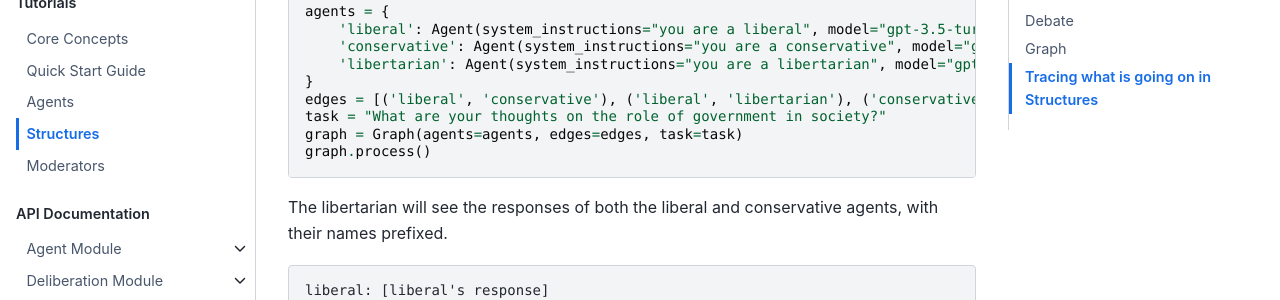
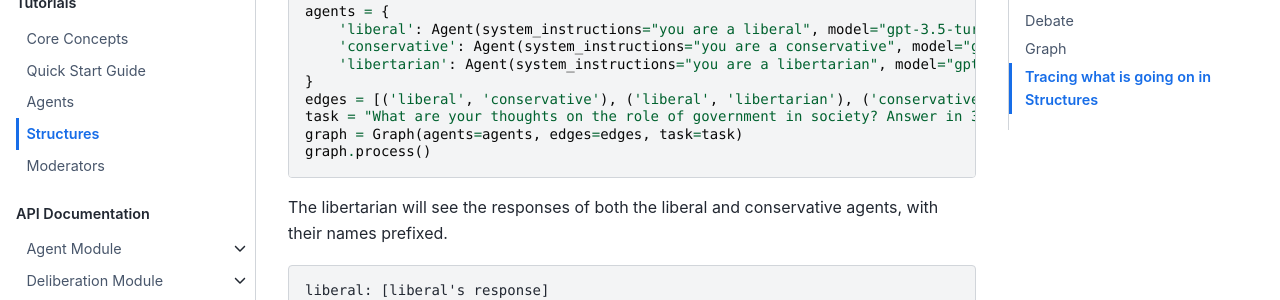
Before and after one commit to josh-ashkinaze/plurals, a Sphinx documentation site: the page built from docs/tutorial_4_structures.rst, in a window 1280 px wide and 900 px high, scrolled down 7155 px. Shown: the part 152-452 px from the top of the window. Built offline with Sphinx 7.4.7 and the Sphinx Book theme 1.1.4, drawn with Linux system fonts in a browser that asks for light colours.

Commit message:
shorter dcs

```diff
--- a/docs/tutorial_4_structures.rst
+++ b/docs/tutorial_4_structures.rst
@@ -361,7 +361,7 @@ So let's take a code block:
         'libertarian': Agent(system_instructions="you are a libertarian", model="gpt-3.5-turbo")
     }
     edges = [('liberal', 'conservative'), ('liberal', 'libertarian'), ('conservative', 'libertarian')]
-    task = "What are your thoughts on the role of government in society?"
+    task = "What are your thoughts on the role of government in society? Answer in 3 words."
     graph = Graph(agents=agents, edges=edges, task=task)
     graph.process()
 
```
